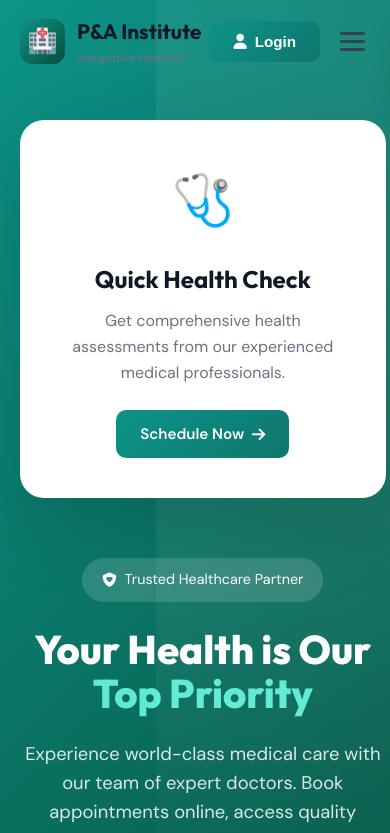
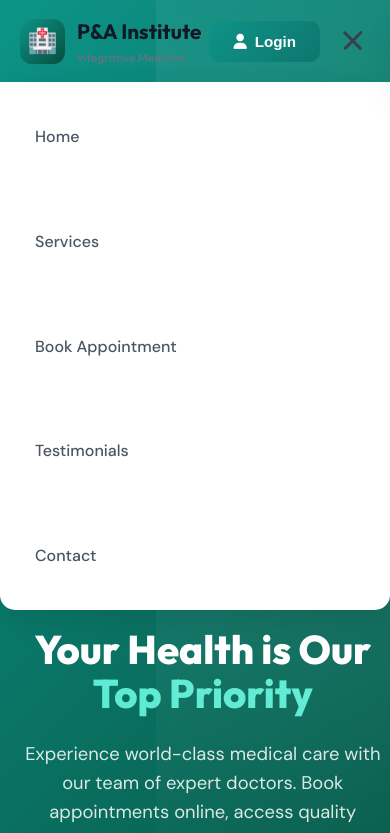
Before and after one commit to 0506-NICO/pa-healthcare, a website: page frontend/index.html in a window 390 px wide. Both pictures are taken after a click on the button 352 px from the left and 41 px from the top of the page. Shown: the top 833 px of the page. Drawn offline with Linux system fonts and the light colour scheme.

Commit message:
Fix mobile menu placement

```diff
--- a/frontend/index.html
+++ b/frontend/index.html
@@ -1018,6 +1018,46 @@
 
         .notification-toast.info {
             border-left-color: var(--info);
+        }
+
+        .navbar-nav.mobile-open {
+            display: flex !important;
+            flex-direction: column;
+            position: absolute;
+            top: 100%;
+            left: 0;
+            right: 0;
+            background: white;
+            padding: 20px;
+            box-shadow: 0 10px 30px rgba(0, 0, 0, 0.1);
+            border-radius: 0 0 15px 15px;
+            z-index: 1000;
+        }
+
+        .navbar-nav.mobile-open li {
+            margin: 10px 0;
+        }
+
+        .navbar-nav.mobile-open .nav-link {
+            padding: 12px 15px;
+            display: block;
+            border-radius: 8px;
+        }
+
+        .navbar-nav.mobile-open .nav-link:hover {
+            background: var(--gray-100);
+        }
+
+        .mobile-menu-btn.active span:nth-child(1) {
+            transform: rotate(45deg) translate(5px, 5px);
+        }
+
+        .mobile-menu-btn.active span:nth-child(2) {
+            opacity: 0;
+        }
+
+        .mobile-menu-btn.active span:nth-child(3) {
+            transform: rotate(-45deg) translate(7px, -6px);
         }
 
         .notification-icon {
@@ -1712,6 +1752,17 @@
             setupNavbar();
             setupDropdownClose();
             setMinDate();
+
+            // Mobile Menu Toggle
+            const mobileMenuBtn = document.getElementById('mobileMenuBtn');
+            const navbarNav = document.querySelector('.navbar-nav');
+            if (mobileMenuBtn) {
+                mobileMenuBtn.addEventListener('click', function () {
+                    navbarNav.classList.toggle('mobile-open');
+                    this.classList.toggle('active');
+                });
+            }
+
             console.log('✅ Healthcare App Ready!');
         });
 
@@ -1737,15 +1788,7 @@
                 }
             });
         }
-        // Mobile Menu Toggle
-        const mobileMenuBtn = document.getElementById('mobileMenuBtn');
-        const navbarNav = document.querySelector('.navbar-nav');
-        if (mobileMenuBtn) {
-            mobileMenuBtn.addEventListener('click', function () {
-                navbarNav.classList.toggle('mobile-open');
-                this.classList.toggle('active');
-            });
-        }
+
         // ============================================
         // STORAGE
         // ============================================
```
